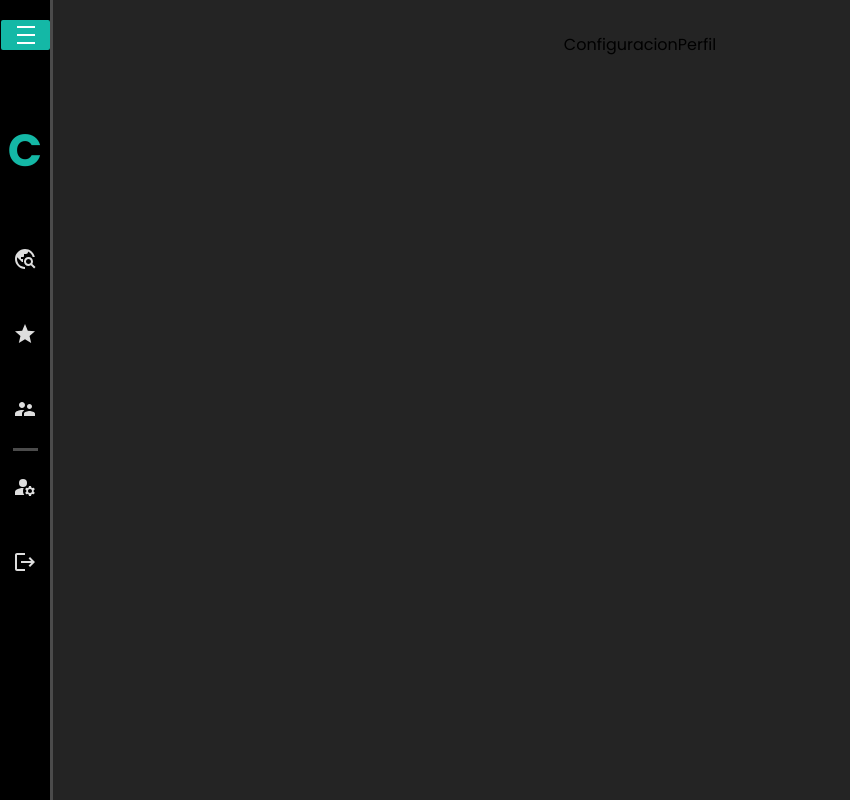
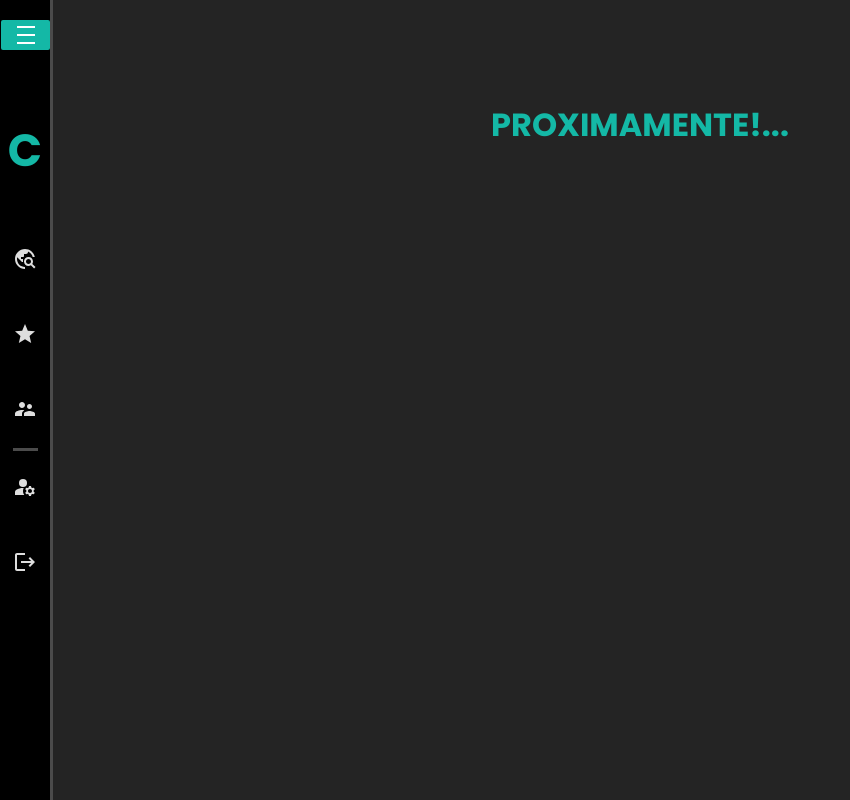
Before and after one commit to kevincalle3101/contries-technical-challenge, a React (Vite) app: page /configuracion in a window 1280 px wide. Shown: the whole page, without its empty margins (0-850 px from the left). Built offline with nearby package versions, Linux system fonts and the light colour scheme.

Commit message:
changesSideBarCSS

```diff
--- a/src/Components/ConfiguracionPerfil/ConfiguracionPerfil.jsx
+++ b/src/Components/ConfiguracionPerfil/ConfiguracionPerfil.jsx
@@ -1,8 +1,20 @@
 import React from 'react'
 
 const ConfiguracionPerfil = () => {
+  const styles = {
+    h5: {
+      color: '#14b8a6',
+      height: '5rem',
+      fontSize: '2rem',
+      display: 'flex',
+      alignItems: 'center',
+      justifyContent: 'center',
+    },
+  };
   return (
-    <div>ConfiguracionPerfil</div>
+    <div>
+      <h5 style={styles.h5}>PROXIMAMENTE!...</h5>
+    </div>
   )
 }
 
--- a/src/Components/Vista1/Vista1.jsx
+++ b/src/Components/Vista1/Vista1.jsx
@@ -1,8 +1,20 @@
 import React from 'react'
 
 const Vista1 = () => {
+  const styles = {
+    h5: {
+      color: '#14b8a6',
+      height: '5rem',
+      fontSize: '2rem',
+      display: 'flex',
+      alignItems: 'center',
+      justifyContent: 'center',
+    },
+  };
   return (
-    <div>Vista1</div>
+    <div>
+      <h5 style={styles.h5}> PROXIMAMENTE!...</h5>
+    </div>
   )
 }
 
--- a/src/Components/Vista2/Vista2.jsx
+++ b/src/Components/Vista2/Vista2.jsx
@@ -1,8 +1,20 @@
 import React from 'react'
 
 const Vista2 = () => {
+  const styles = {
+    h5: {
+      color: '#14b8a6',
+      height: '5rem',
+      fontSize: '2rem',
+      display: 'flex',
+      alignItems: 'center',
+      justifyContent: 'center',
+    },
+  };
   return (
-    <div>Vista2</div>
+    <div>
+      <h5 style={styles.h5}>PROXIMAMENTE!...</h5>
+    </div>
   )
 }
 
--- a/src/Components/sideBar/sideBar.jsx
+++ b/src/Components/sideBar/sideBar.jsx
@@ -90,7 +90,7 @@ export const Sidebar = () => {
               <h5>USUARIO</h5>
               <NavLink
                 className={styles.NavLink}
-                to="/configPerfil"
+                to="/configuracion"
                 onClick={cambiarDireccionFlecha}
               >
                 <ManageAccountsIcon className={styles.iconSideBar} />
--- a/src/Components/sideBar/sideBar.module.css
+++ b/src/Components/sideBar/sideBar.module.css
@@ -33,7 +33,7 @@
   justify-content: initial;
   align-items: center;
   border-right: #4b4b4b solid 3px;
-  transition: all 170ms linear;
+  transition: all 100ms linear;
   z-index: 100;
 }
 .sidebarReducido {
@@ -48,7 +48,7 @@
   justify-content: initial;
   align-items: center;
   border-right: #4b4b4b solid 3px;
-  transition: all 200ms linear;
+  transition: all 150ms linear;
   z-index: 100;
 }
 
@@ -140,7 +140,7 @@ align-items: center;
 position: absolute;
 top: 0px;
 cursor: pointer;
-background-color: rgba(32, 32, 32, 0.7);
+background-color: #14b8a6;
 color: white;
 width: 50px;
 height: 30px;
@@ -151,7 +151,7 @@ border-radius: 5px;
 
 }
 .botonCerrar:hover {
-  background-color: grey;
+  background-color: #0d9488;
   color: white;
 }
 .arrow {
@@ -178,7 +178,7 @@ border-radius: 5px;
   transition: all 200ms linear;
 }
 .botonAbrir:hover {
-  background-color: grey;
+  background-color: #0d9488;
   color: white;
 }
 
```
